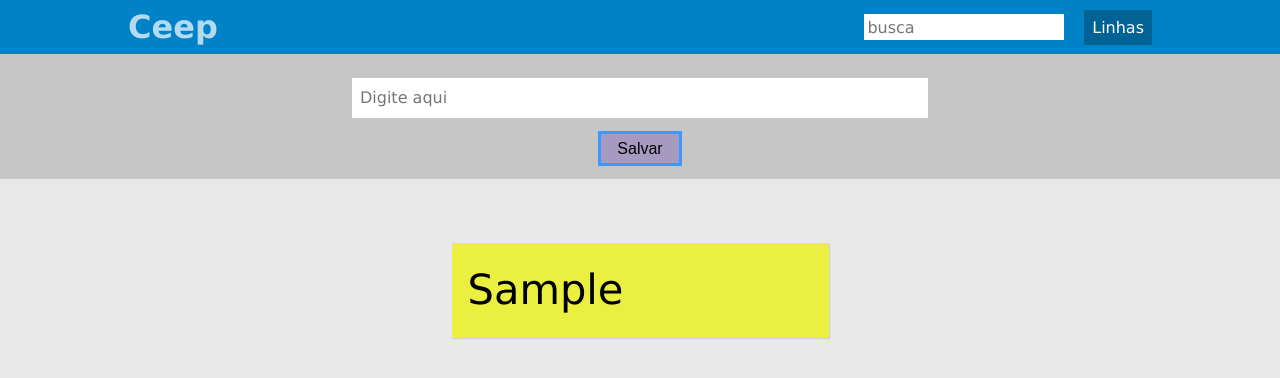
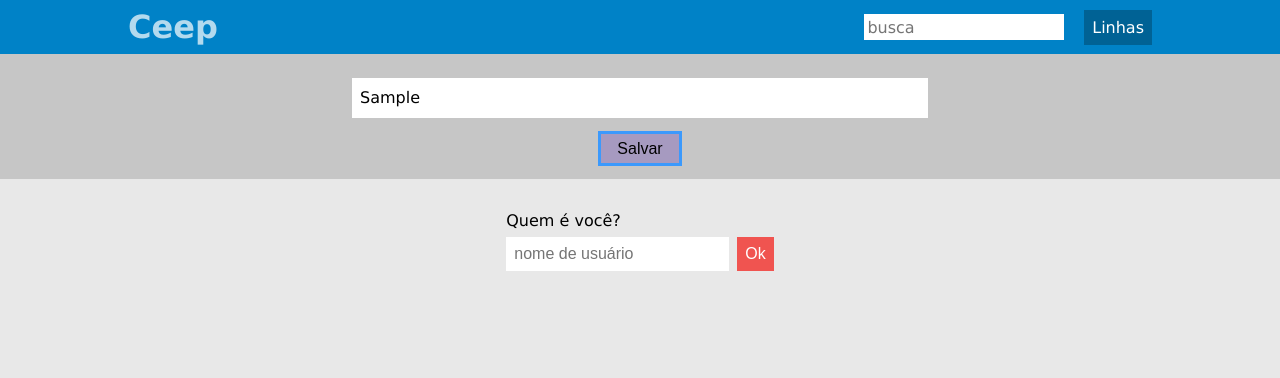
Before and after one commit to danielGalvao/pwa-example, a plain HTML site: page index.html in a window 1280 px wide. Both pictures are taken after typing "Sample" into the empty fields and a click on the input "Salvar". Drawn offline with Linux system fonts and the light colour scheme.

Commit message:
Add login logic to add card

```diff
--- a/index.html
+++ b/index.html
@@ -44,6 +44,8 @@
 	<script src="js/cartao/render/CartaoConteudo_render.js"></script>
 	<script src="js/cartao/render/Cartao_render.js"></script>
 	<script src="js/cartao/Cartao.js"></script>
+  <script src="js/login/LoginUsuario_render.js"></script>
+  <script src="js/login/LoginUsuario.js"></script>
 	<script src="js/mural/render/Mural_render.js"></script>
 	<script src="js/mural/Mural.js"></script>
 	<script src="js/cabecalho/novoCartao.js"></script>
--- /dev/null
+++ b/js/login/LoginUsuario.js
@@ -0,0 +1,7 @@
+let logado = false
+
+LoginUsuario_render({
+  logado: false,
+  onLogin: () => logado = true,
+  onLogout: () => logado = false
+})
--- a/js/mural/Mural.js
+++ b/js/mural/Mural.js
@@ -6,15 +6,17 @@ const Mural = (function(_render, Filtro){
     Filtro.on("filtrado", render)
 
     function adiciona(cartao){
+      if(logado) {
         cartoes.push(cartao)
         cartao.on("mudanca.**", render)
-        cartao.on("remocao", ()=>{
-            cartoes = cartoes.slice(0)
-            cartoes.splice(cartoes.indexOf(cartao),1)
-            render()
+        cartao.on("remocao", () => {
+          cartoes = cartoes.slice(0)
+          cartoes.splice(cartoes.indexOf(cartao),1)
+          render()
         })
         render()
         return true
+      }
     }
 
     return Object.seal({
```
